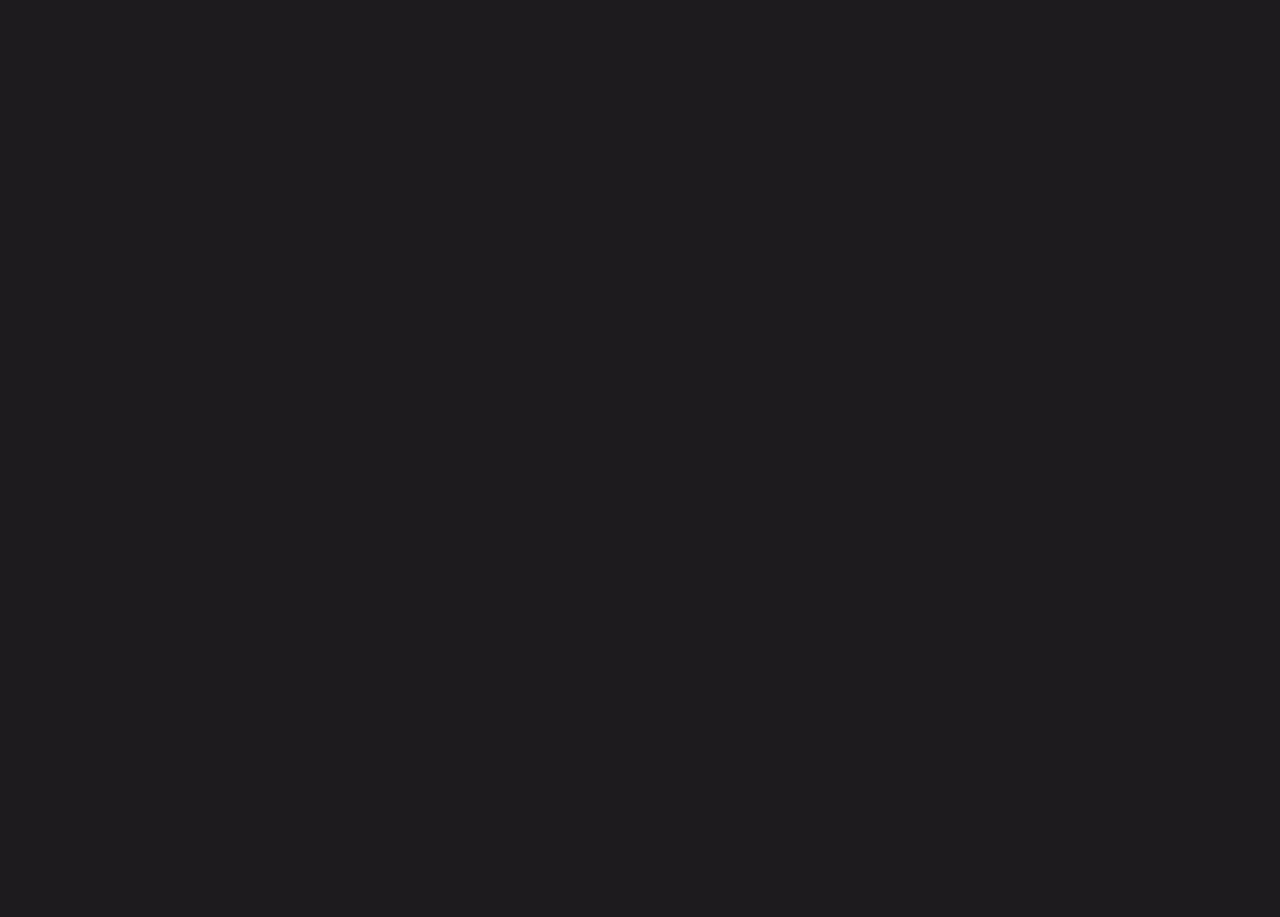
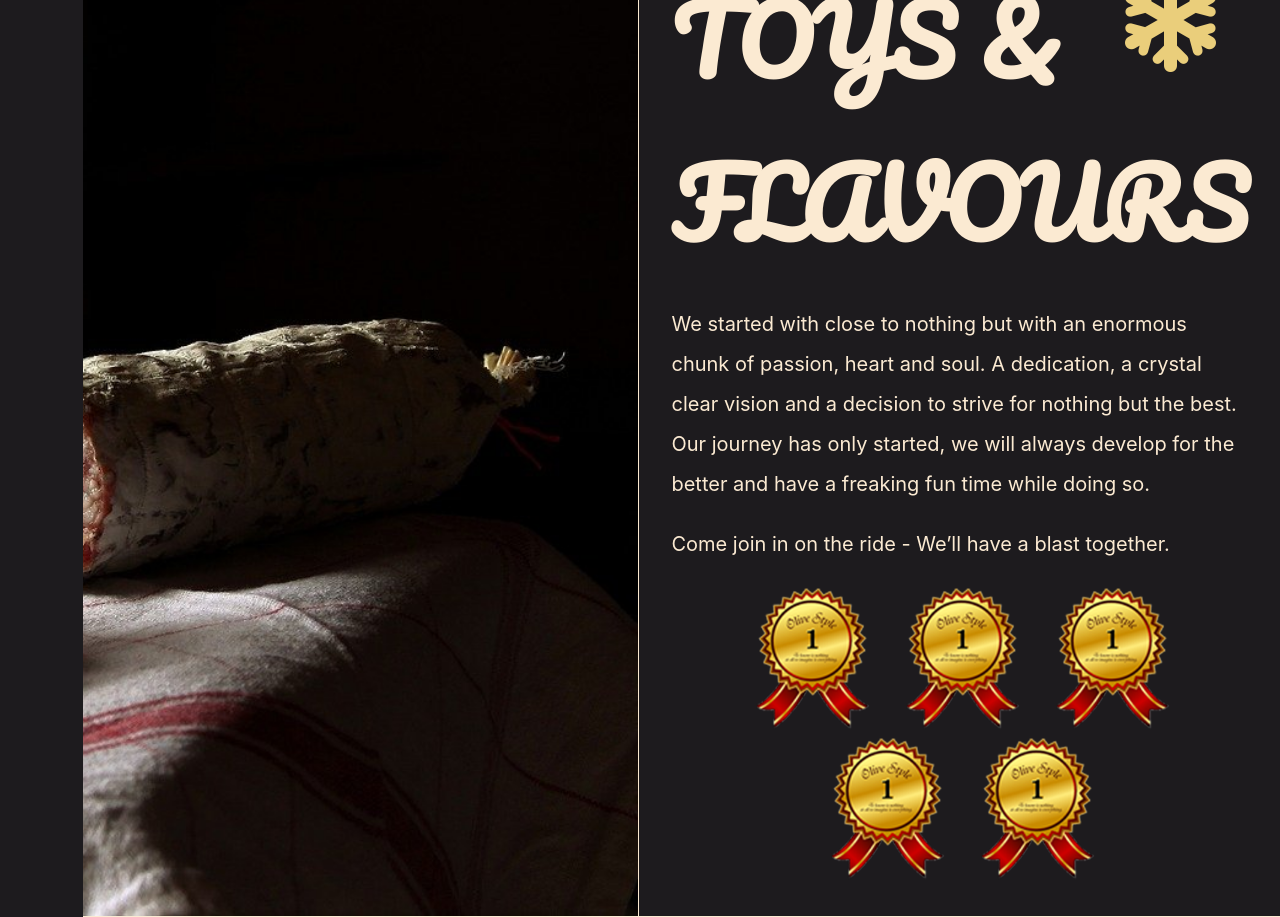
Before and after one commit to ledminh/a-bar-called-quesera, a Next.js app: page / in a window 1280 px wide. Shown: the part 1480-2397 px from the top of the page. Before the commit the page ends 1406 px from the top, so only its background shows below. Built offline with nearby package versions, Linux system fonts and the light colour scheme.

Commit message:
Add content to Achievements

```diff
--- /dev/null
+++ b/components/Achievements/Achievements.module.scss
@@ -0,0 +1,80 @@
+.wrapper {
+    display: grid;
+    grid-template-columns: 1fr 1fr;
+    grid-template-rows: auto;
+
+
+    border-bottom: 1px solid #fbead2;
+
+    @media (max-width:1170px) {
+        grid-template-rows: 1fr 1.2fr;
+        grid-template-columns: auto;
+
+    }
+
+}
+
+.photoWrapper {
+    position: relative;
+    border-right: 1px solid #fbead2;
+
+    height: 100%;
+    width: 100%;
+
+    @media (max-width:1170px) {
+        grid-column: 1/2;
+        grid-row: 1/2;
+
+        border-right: none;
+
+
+        width: 100%;
+    }
+}
+
+.photo {
+    position: absolute;
+    top: 0;
+    right: 0;
+    height: 100%;
+    width: 100%;
+}
+
+.text {
+    padding: 2rem;
+    display: flex;
+
+    flex-flow: column nowrap;
+}
+
+.title {
+
+
+    .star {
+        float: right;
+        font-size: 6.5rem;
+
+        color: rgb(234, 206, 123);
+
+        margin-right: 2rem;
+    }
+}
+
+.body {
+    line-height: 2.5rem;
+}
+
+.awards {
+    display: flex;
+    flex-flow: row wrap;
+
+    justify-content: center;
+
+}
+
+.medal {
+    position: relative;
+    width: 150px;
+    height: 150px;
+
+}
--- a/components/Achievements/index.js
+++ b/components/Achievements/index.js
@@ -1,15 +1,90 @@
+import styles from './Achievements.module.scss';
+
+
+import Image from 'next/image';
+import medalImg from '../../imgs/medal-1.png';
+
+import wineOnTableImg from '../../imgs/wine-on-table.jpg';
+
+
 export default function Achievements() {
     return (
         <div className={styles.wrapper}>
             <div className={styles.photoWrapper}>
                 <div className={styles.photo}>
-                    {
-                    // Image here
-                    }
+                    <Image
+                        src={wineOnTableImg}
+                        alt="A glasss of wine on a table"
+                        layout='fill'
+                        objectFit='cover'
+                        sizes='100vw'
+                        objectPosition={'top right'}
+                    />
                 </div>
             </div>
             <div className={styles.text}>
+                <div className={styles.title}>
+                    <div className={styles.star}><i className="fa fa-solid fa-snowflake"></i></div>
+                    <h1>TOYS &</h1>
+                    <h1>FLAVOURS</h1>
+                </div>
+                <div className={styles.body}>
+                    <p>We started with close to nothing but with an enormous chunk of passion, heart and soul. A dedication, a crystal clear vision and a decision to strive for nothing but the best. Our journey has only started, we will always develop for the better and have a freaking fun time while doing so.</p>
+                    <p>Come join in on the ride - We&rsquo;ll have a blast together.</p>
+                </div>
+                <div className={styles.awards}>
+                    <div className={styles.medal}>
+                        <Image
+                            src={medalImg}
+                            alt="A medal award"
+                            layout='fill'
+                            objectFit='cover'
+                            sizes='45vw'
+                            objectPosition={'top right'}
+                        />
+                    </div>
+                    <div className={styles.medal}>
+                        <Image
+                            src={medalImg}
+                            alt="A medal award"
+                            layout='fill'
+                            objectFit='cover'
+                            sizes='45vw'
+                            objectPosition={'top right'}
+                        />
+                    </div>
+                    <div className={styles.medal}>
+                        <Image
+                            src={medalImg}
+                            alt="A medal award"
+                            layout='fill'
+                            objectFit='cover'
+                            sizes='45vw'
+                            objectPosition={'top right'}
+                        />
+                    </div>
+                    <div className={styles.medal}>
+                        <Image
+                            src={medalImg}
+                            alt="A medal award"
+                            layout='fill'
+                            objectFit='cover'
+                            sizes='45vw'
+                            objectPosition={'top right'}
+                        />
+                    </div>
+                    <div className={styles.medal}>
+                        <Image
+                            src={medalImg}
+                            alt="A medal award"
+                            layout='fill'
+                            objectFit='cover'
+                            sizes='45vw'
+                            objectPosition={'top right'}
+                        />
+                    </div>
 
+                </div>
             </div>
         </div>
     )
--- a/components/Banner/Banner.module.scss
+++ b/components/Banner/Banner.module.scss
@@ -18,7 +18,7 @@
     align-items: center;
 
 
-    animation: sliding 15s linear infinite;
+    animation: sliding 17s linear infinite;
 }
 
 
--- a/components/Intro/Intro.module.scss
+++ b/components/Intro/Intro.module.scss
@@ -19,7 +19,6 @@
 }
 
 .article {
-    flex-basis: 50%;
     padding-left: 2rem;
 
     @media (max-width:1170px) {
@@ -99,7 +98,6 @@
 
 
 .photoWrapper {
-    flex-basis: 50%;
     position: relative;
 
     border-left: 1px solid #fbead2;
--- a/pages/index.js
+++ b/pages/index.js
@@ -7,6 +7,7 @@
 
 import styles from '../styles/Home.module.scss';
 import Banner from '../components/Banner';
+import Achievements from '../components/Achievements';
 
 export default function Home() {
   return (
@@ -18,6 +19,7 @@
         <Intro />
         <News />
         <Banner />
+        <Achievements />
       </main>
     </PageLayout>
 
```
Also changed, not shown: imgs/medal-1.png (added), imgs/wine-on-table.jpg (added).
